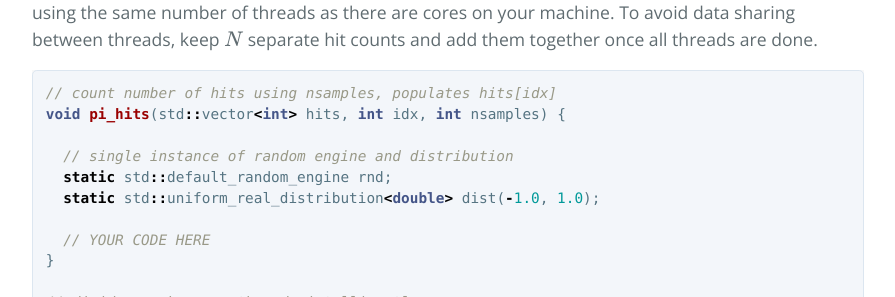
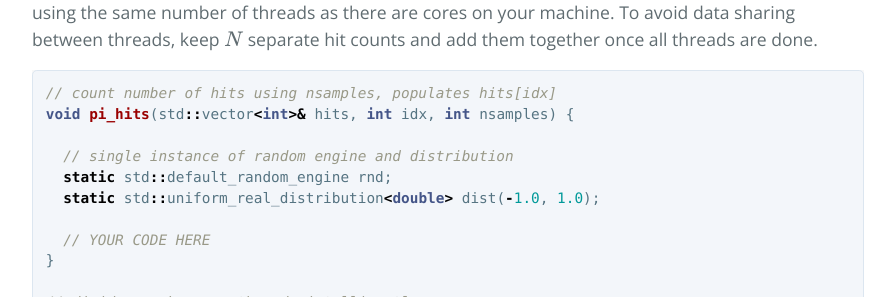
Before and after one commit to cpen333/cpen333.github.io, a Jekyll site: the page built from _labs/multithread.md, in a window 1280 px wide and 900 px high, scrolled down 7960 px. Shown: the part 154-451 px from the top of the window, without its empty margins (192-1087 px from the left). Built offline with Jekyll 4.4.1, drawn with Linux system fonts in a browser that asks for light colours; formulas are drawn with MathJax 3.

Commit message:
added missing reference operator

````diff
--- a/_labs/multithread.md
+++ b/_labs/multithread.md
@@ -239,7 +239,7 @@ std::thread::hardware_concurrency()
 A better way of splitting up the work is to create a small number of threads, and let each thread handle a certain number of samples.  Create a new function that performs the random sampling using the same number of threads as there are cores on your machine.  To avoid data sharing between threads, keep $$N$$ separate hit counts and add them together once all threads are done.
 ```cpp
 // count number of hits using nsamples, populates hits[idx]
-void pi_hits(std::vector<int> hits, int idx, int nsamples) {
+void pi_hits(std::vector<int>& hits, int idx, int nsamples) {
 
   // single instance of random engine and distribution
   static std::default_random_engine rnd;
````
